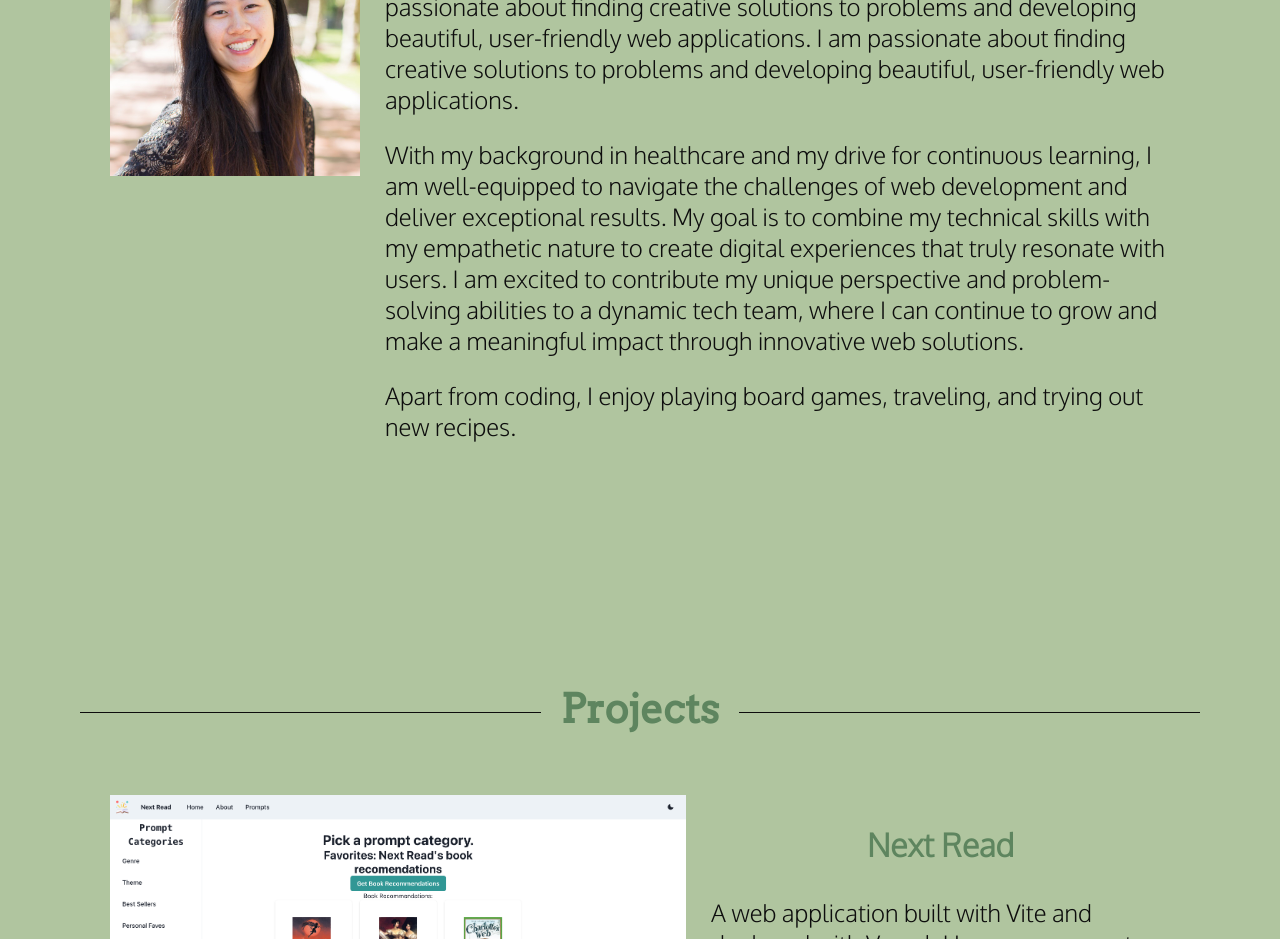
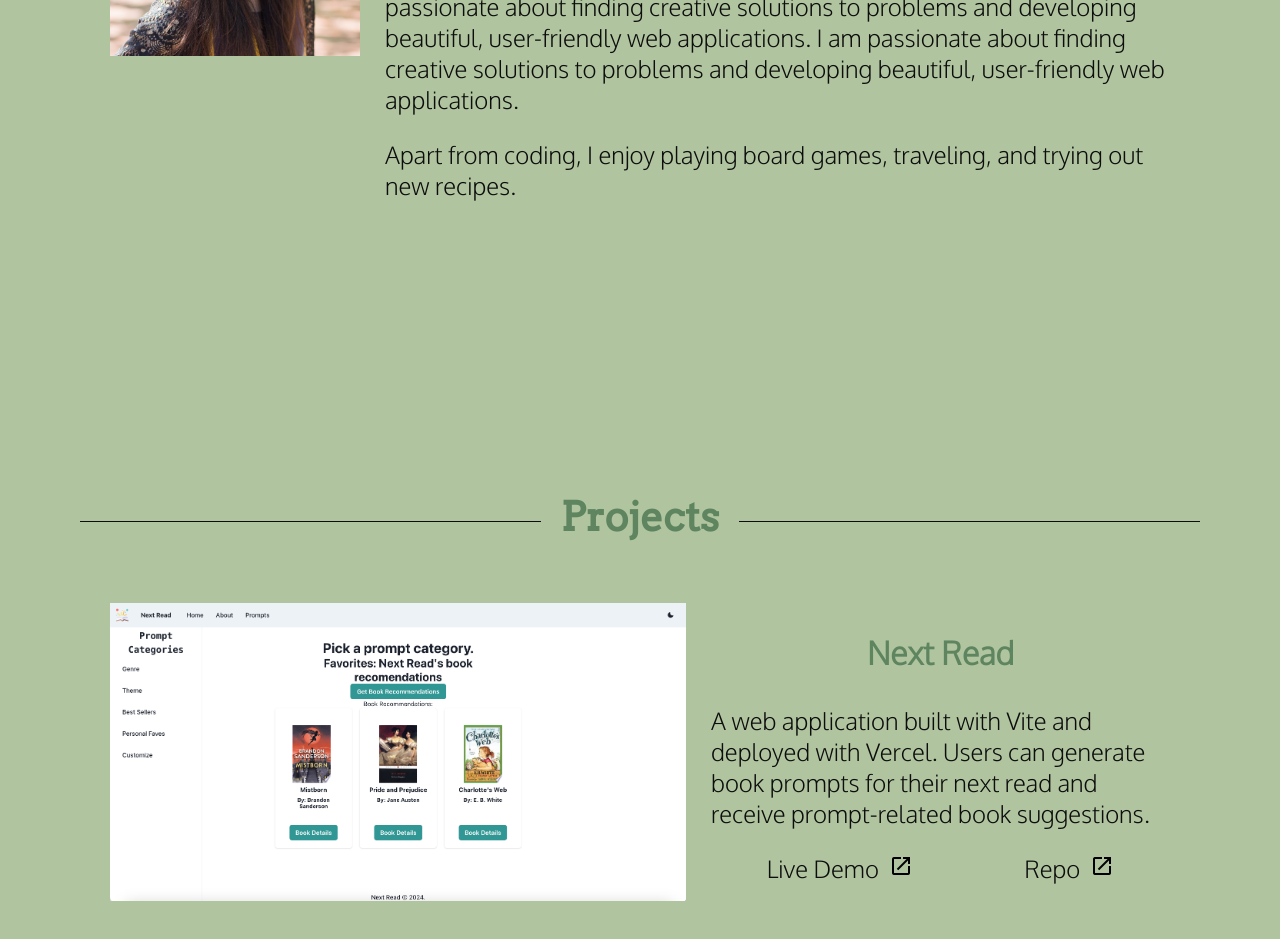
Before and after one commit to amandakso/amandakso.github.io, a React (Create React App) app: page / in a window 1280 px wide. Shown: the part 1380-2319 px from the top of the page. Built offline with nearby package versions, Linux system fonts and the light colour scheme.

Commit message:
update about info

```diff
--- a/src/components/About.js
+++ b/src/components/About.js
@@ -30,16 +30,6 @@ export default function About() {
           user-friendly web applications.{" "}
         </p>
         <p className="about-text">
-          With my background in healthcare and my drive for continuous learning,
-          I am well-equipped to navigate the challenges of web development and
-          deliver exceptional results. My goal is to combine my technical skills
-          with my empathetic nature to create digital experiences that truly
-          resonate with users. I am excited to contribute my unique perspective
-          and problem-solving abilities to a dynamic tech team, where I can
-          continue to grow and make a meaningful impact through innovative web
-          solutions.{" "}
-        </p>
-        <p className="about-text">
           Apart from coding, I enjoy playing board games, traveling, and trying
           out new recipes.
         </p>
```
